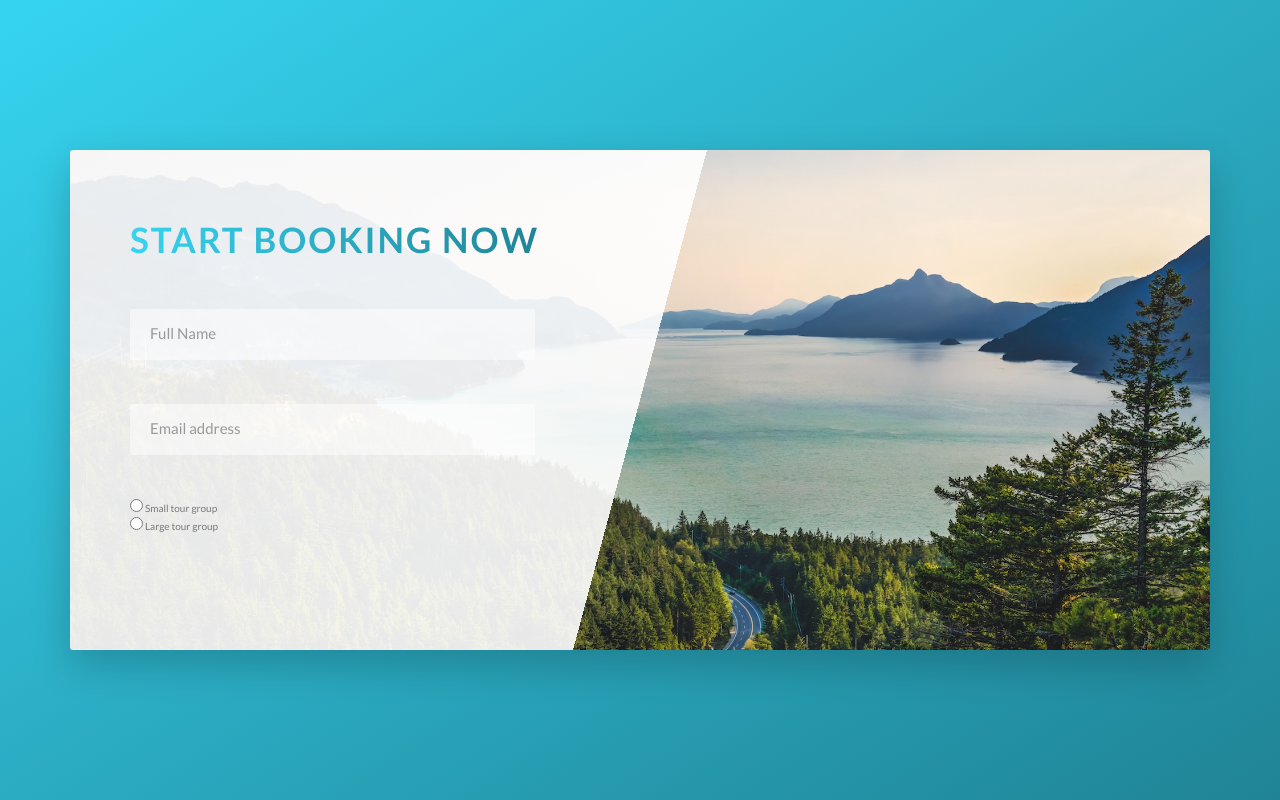
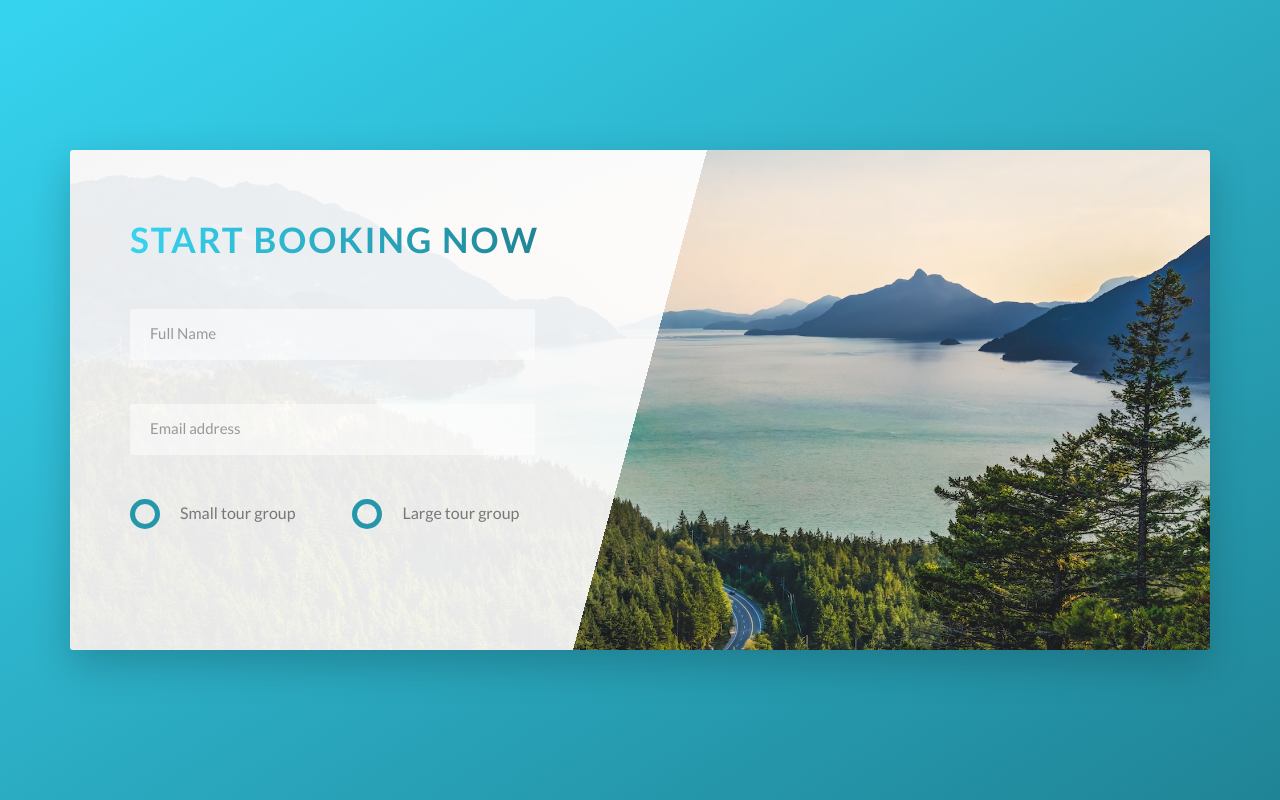
Before and after one commit to diegodulval/natours-css-demo, a website: page index.html in a window 1280 px wide. Shown: the part 4526-5326 px from the top of the page. Drawn offline with Linux system fonts and the light colour scheme.

Commit message:
Created style of check box

```diff
--- a/sass/components/_form.scss
+++ b/sass/components/_form.scss
@@ -14,6 +14,7 @@
     background-color: rgba($color-white, 0.5);
     width: 90%;
     display: block;
+    transition: all 0.3s;
 
     &:focus {
       outline: none;
@@ -28,7 +29,6 @@
     &::-webkit-input-placeholder {
       color: $color-grey-dark-2;
     }
-
   }
 
   &__label {
@@ -37,13 +37,58 @@
     margin-left: 2rem;
     margin-top: 0.7rem;
     display: block;
-    transition: all .3s;
+    transition: all 0.3s;
   }
 
-  &__input:placeholder-shown + &__label{
+  &__input:placeholder-shown + &__label {
     //opacity: 0;
     visibility: hidden;
     transform: translateY(-4rem);
   }
 
+  &__radio-group {
+    width: 49%;
+    display: inline-block;
+  }
+
+  &__radio-input {
+    display: none;
+  }
+
+  &__radio-label {
+    font-size: $default-font-size;
+    cursor: pointer;
+    position: relative;
+    padding-left: 5rem;
+  }
+
+  &__radio-button {
+    height: 3rem;
+    width: 3rem;
+    border: 5px solid $color-primary;
+    border-radius: 50%;
+    display: inline-block;
+    position: absolute;
+    left: 0;
+    top: -0.4rem;
+
+    &::after {
+      content: "";
+      display: block;
+      height: 1.3rem;
+      width: 1.3rem;
+      border-radius: 50%;
+      position: absolute;
+      top: 50%;
+      left: 50%;
+      transform: translate(-50%, -50%);
+      background-color: $color-primary;
+      opacity: 0;
+      transition: opacity 0.2s;
+    }
+  }
+
+  &__radio-input:checked ~ &__radio-label &__radio-button::after {
+    opacity: 1;
+  }
 }
```
Also changed, not shown: css/style.css.
